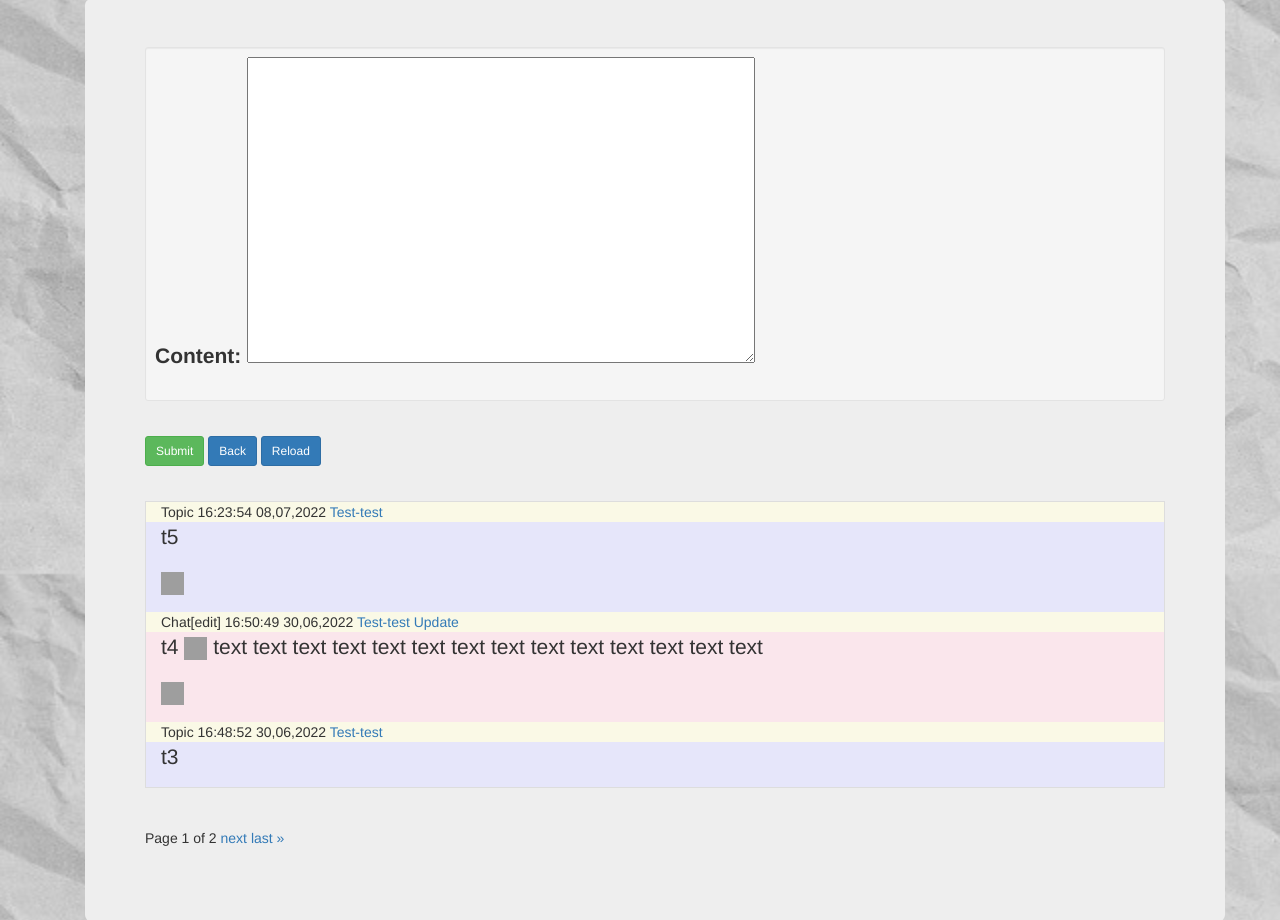
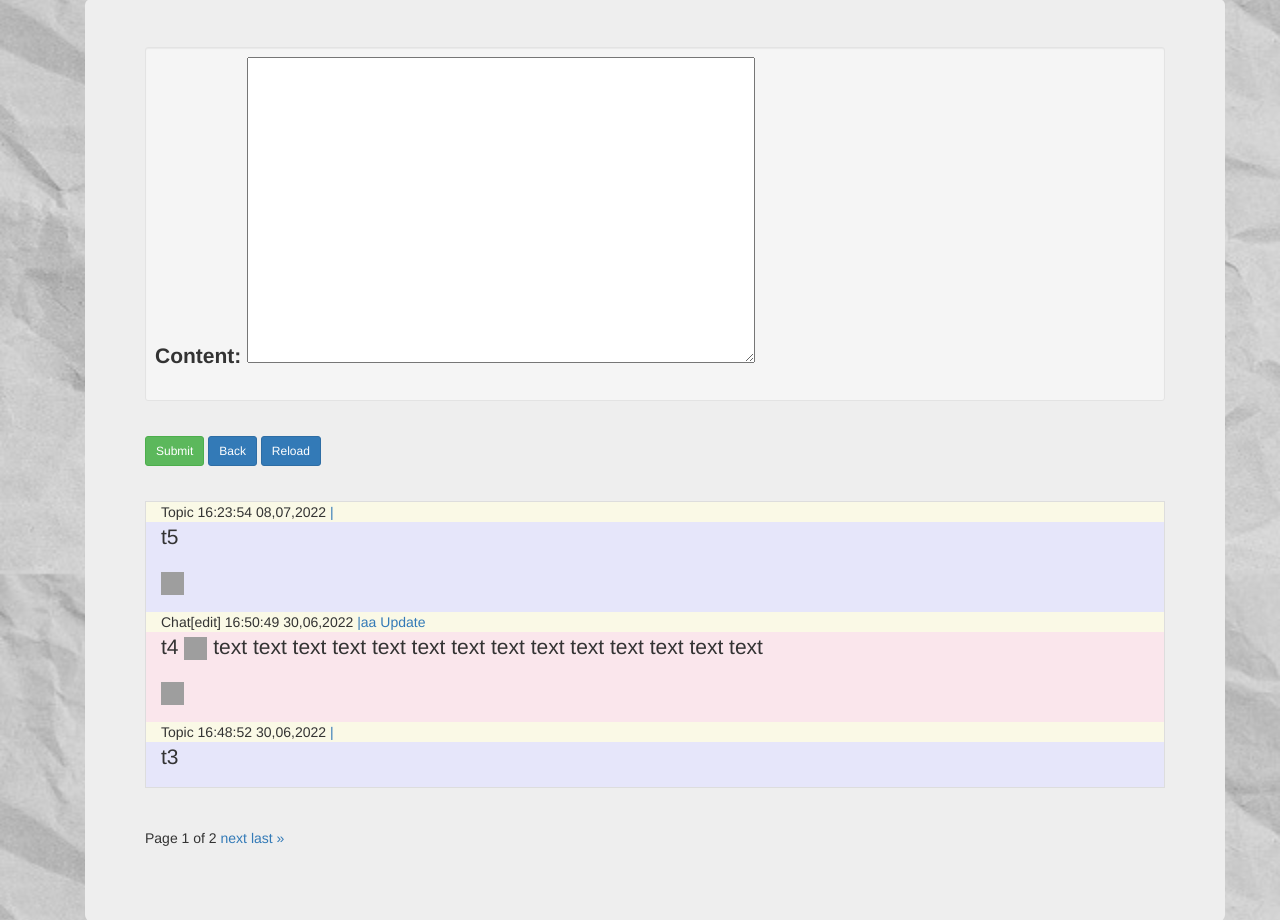
Before and after one commit to hann1010/simplechat_test, a Django app: page /chat/chat-view/ in a window 1280 px wide. Shown: the part 226-1146 px from the top of the page. Run offline with Django 3.2, Linux system fonts and the light colour scheme; a user stored in the database is signed in; data comes from the database, SQL or seed files in the repository; some libraries are stand-ins or nearby versions.

Commit message:
jsonResponse

```diff
--- a/chat/templates/chat/chat_view.html
+++ b/chat/templates/chat/chat_view.html
@@ -71,11 +71,11 @@
 						var tmp_date = new Date(dateRaw).toJSON().slice(0,10).split('-').reverse().join(',');
 						var tmp_time = new Date(dateRaw).toJSON().slice(11,19);
 						var dateTime =  tmp_time + " " + tmp_date;
-						var author_name = 'Test-test';
+						var author_name;
 						for (let i = 0; i < instance_profile.length; i++) {
 							var fields_profile = instance_profile[i];
 							if (fields_profile['user_id'] == fields['profile_id']) {
-
+								author_name = '|' + fields_profile['nickname']
 							}
 						}
 						if (fields['author_id'] == '{{ user.id }}') {
```
